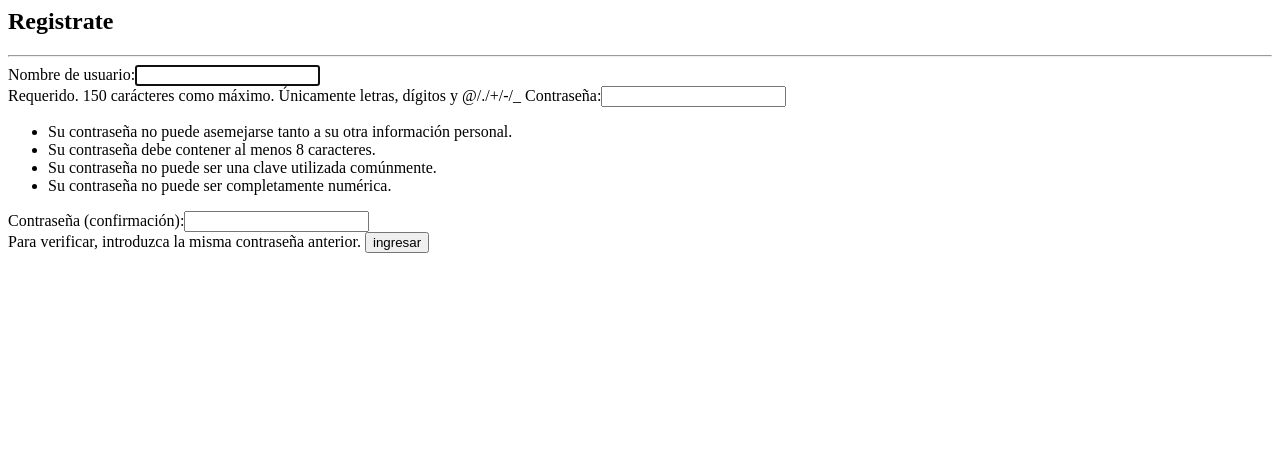
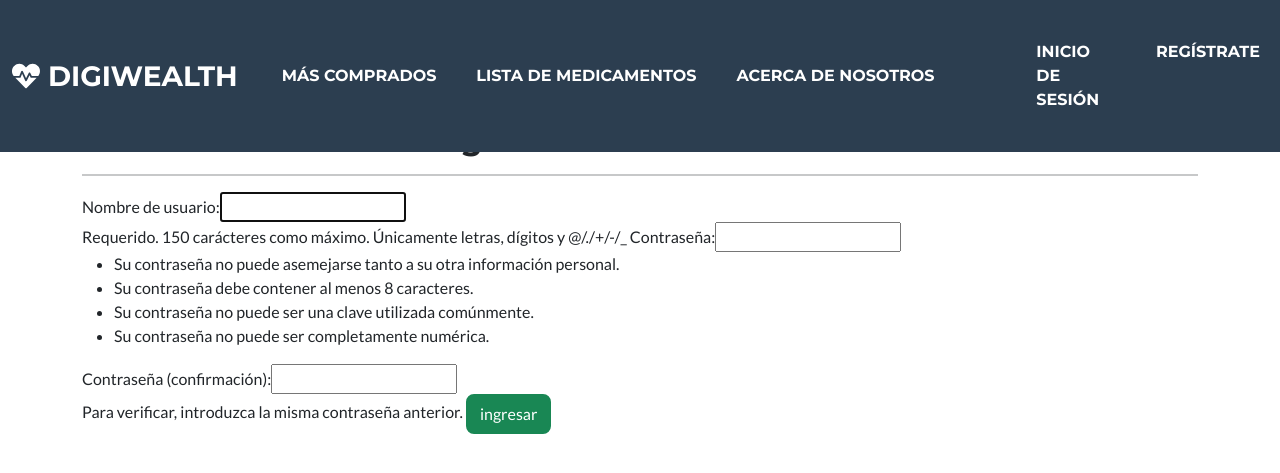
Before and after one commit to BlackMirror320/Proyecto_Sanna, a Django app: page /registro/ in a window 1280 px wide. Shown: the top 473 px of the page. Run offline with Django 3.2, Linux system fonts and the light colour scheme; some libraries are stand-ins or nearby versions.

Commit message:
Cambio en el nav

```diff
--- a/myvenv/sanna/blog/templates/registration/registrob.html
+++ b/myvenv/sanna/blog/templates/registration/registrob.html
@@ -1,7 +1,46 @@
+{% load static %}
+<html>
+  <head>
+    <meta charset="utf-8" />
+    <meta name="viewport" content="width=device-width, initial-scale=1, shrink-to-fit=no" />
+    <meta name="description" content="" /> <!--No es necesario rellenarlo-->
+    <meta name="author" content="" /> <!--No es necesario rellenarlo-->
+    <title>Página Principal</title>
+    <!-- Favicon-->
+    <link rel="icon" href="{% static 'img/favicon/medicine.ico' %}" type="image/png" /> <!--ESTE ES EL ICONO AL LADO DEL TITLE-->
+    {% include "header.html" %}
+
 </head>
+<nav class="navbar navbar-expand-lg bg-secondary text-uppercase fixed-top" id="mainNav">
+  <div class="container">
+      <a class="navbar-brand" href="{% url 'inicio'%}"><i class="fas fa-heartbeat"></i> DigiWealth</a>
+      <button class="navbar-toggler text-uppercase font-weight-bold bg-primary text-white rounded" type="button" data-bs-toggle="collapse" data-bs-target="#navbarResponsive" aria-controls="navbarResponsive" aria-expanded="false" aria-label="Toggle navigation">
+          Menú
+          <i class="fas fa-bars"></i>
+      </button>
+      <div class="collapse navbar-collapse" id="navbarResponsive">
+          <ul class="navbar-nav ms-2">
+              <li class="nav-item mx-0 mx-lg-1"><a class="nav-link py-3 px-0 px-lg-3 rounded" href="#portfolio">Más Comprados</a></li>
+              <li class="nav-item mx-0 mx-lg-1"><a class="nav-link py-3 px-0 px-lg-3 rounded" href="{% url 'medicamentos' %}">Lista de Medicamentos</a></li>
+              <li class="nav-item mx-0 mx-lg-1"><a class="nav-link py-3 px-0 px-lg-3 rounded" href="{% url 'acercade' %}">Acerca de Nosotros</a></li>
+          </ul>
+      </div>
+  </div>
+  <div>
+      <div>
+          <ul class="navbar-nav ms-auto">
+              <li class="nav-item mx-0 mx-lg-1"><a class="nav-link py-3 px-0 px-lg-3 rounded" href="{% url 'login' %}">Inicio de Sesión</a></li>
+              <li class="nav-item mx-0 mx-lg-1"><a class="nav-link py-3 px-0 px-lg-3 rounded" href="{% url 'registro' %}">Regístrate</a></li>
+          </ul>
+      </div>
+  </div>
+</nav><br><br><br><br><br>
+
+
+
 <body>
-    <div>
-      <h2> Registrate </h2>
+  <div class="container">
+    <center><h2> Regístrate en nuestro Sitio </h2></center>
     <hr>
     <form action="" method="post">
        {% csrf_token %}
@@ -9,3 +48,5 @@
        <input type="submit" value="ingresar" class="btn btn-success float-rigth">
     </form>
   </div>
+</body>
+</html>
```
Also changed, not shown: myvenv/sanna/blog/templates/ListaMedicamentos/medicamentos.html (+10 -4 lines), myvenv/sanna/blog/templates/Principal/acercade.html (+11 -3 lines), myvenv/sanna/blog/templates/Principal/inicio.html (+5 -6 lines). Lines whose indentation alone changed are shown as unchanged.
